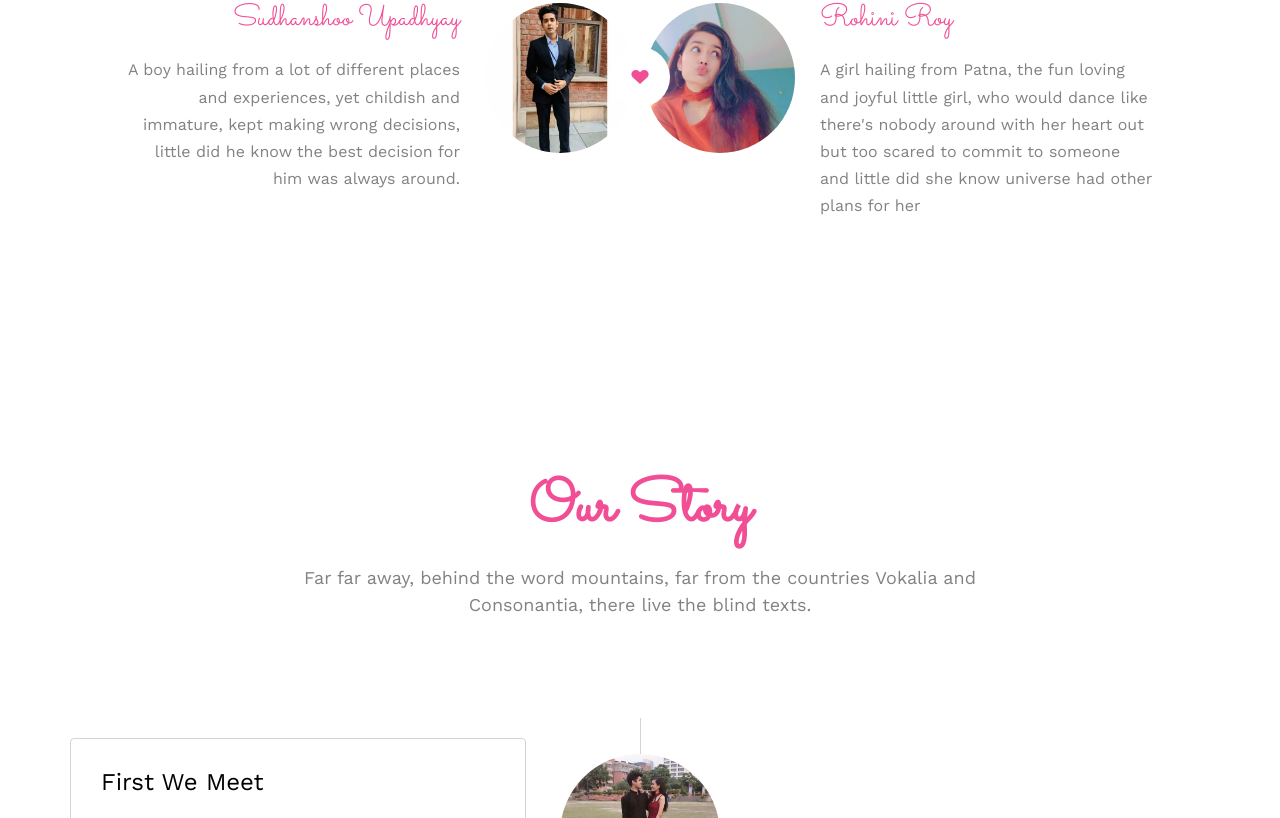
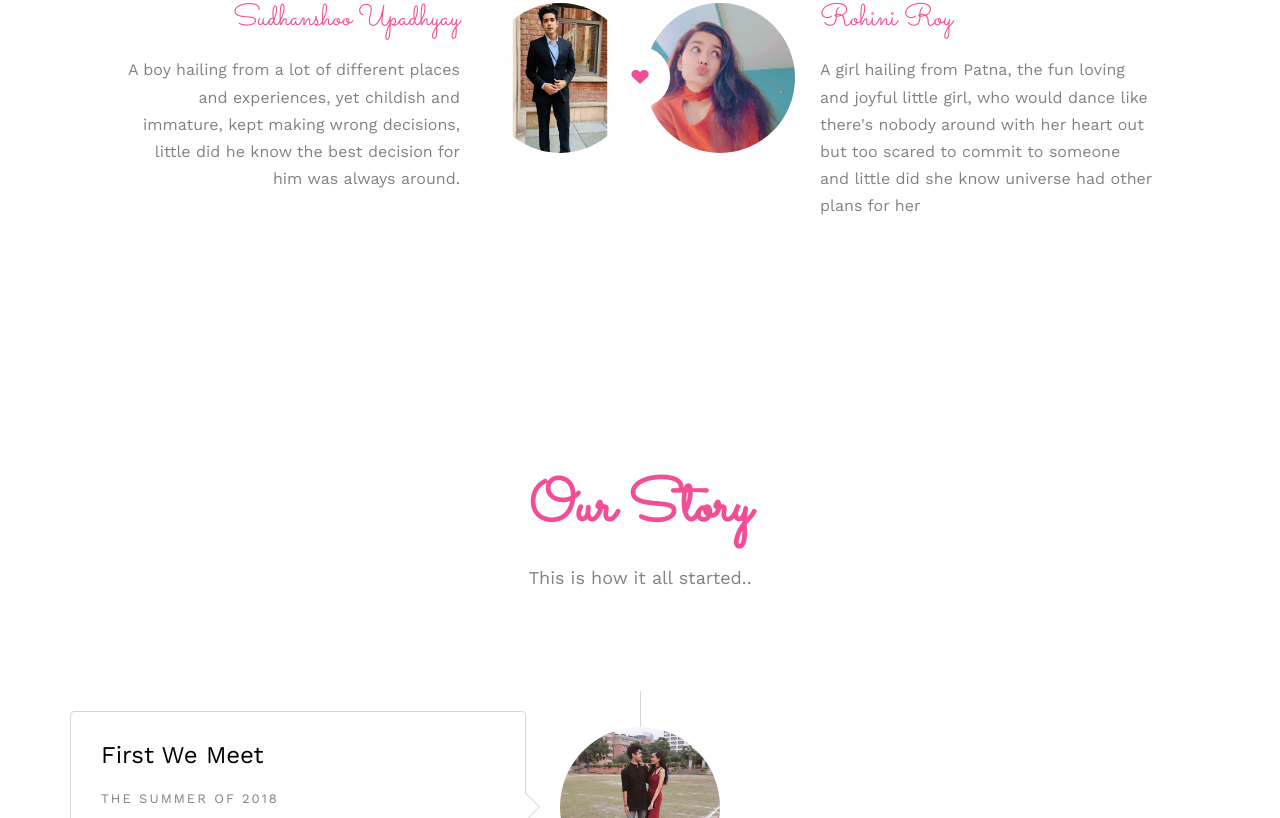
Before and after one commit to Sudhanshooo/DreamTeam, a plain HTML site: page index.html in a window 1280 px wide. Shown: the part 1282-2100 px from the top of the page. Drawn offline with nearby package versions, Linux system fonts and the light colour scheme; a script that the page names is missing; files whose address does not match are found by name.

Commit message:
Update index.html

```diff
--- a/index.html
+++ b/index.html
@@ -163,7 +163,7 @@
 			<div class="row">
 				<div class="col-md-8 col-md-offset-2 text-center fh5co-heading animate-box">
 					<h2>Our Story</h2>
-					<p>Far far away, behind the word mountains, far from the countries Vokalia and Consonantia, there live the blind texts.</p>
+					<p>This is how it all started..</p>
 				</div>
 			</div>
 			<div class="row">
```
